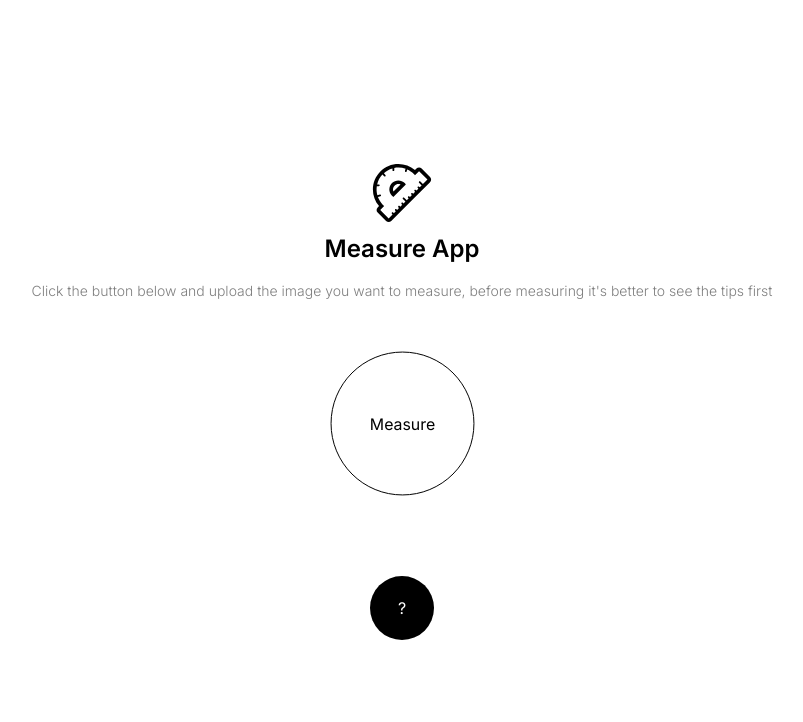
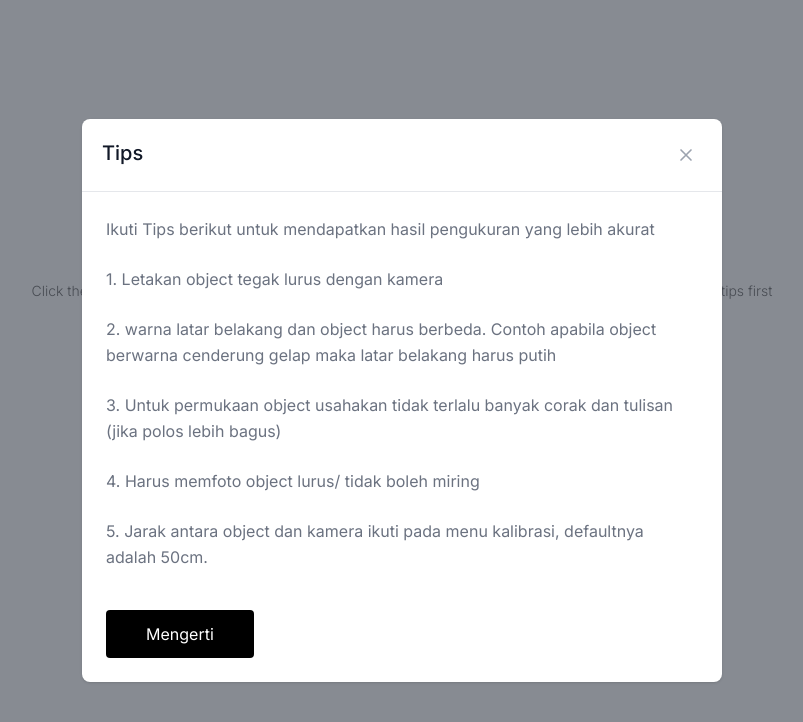
Before and after one commit to DafaZakhulhaq27/measure-app, a React (Create React App) app: page / in a window 1280 px wide. Shown: the top 722 px of the page, without its empty margins (238-1041 px from the left). Built offline with nearby package versions, Linux system fonts and the light colour scheme.

Commit message:
adjustment

```diff
--- a/package.json
+++ b/package.json
@@ -3,12 +3,14 @@
   "version": "0.1.0",
   "private": true,
   "dependencies": {
+    "@heroicons/react": "^2.0.17",
     "@testing-library/jest-dom": "^5.16.5",
     "@testing-library/react": "^13.4.0",
     "@testing-library/user-event": "^13.5.0",
     "firebase": "^9.17.1",
     "flowbite": "^1.6.3",
     "flowbite-react": "^0.3.8",
+    "jspdf": "^2.5.1",
     "react": "^18.2.0",
     "react-dom": "^18.2.0",
     "react-scripts": "5.0.1",
@@ -39,6 +41,7 @@
     ]
   },
   "devDependencies": {
+    "@tailwindcss/forms": "^0.5.3",
     "tailwindcss": "^3.2.7"
   }
 }
--- a/src/App.js
+++ b/src/App.js
@@ -1,5 +1,6 @@
 import { Modal } from "flowbite-react";
-import { useState } from "react";
+import jsPDF from "jspdf";
+import { useEffect, useState } from "react";
 import UploadGallery from "./components/uploadGallery";
 import { storage } from "./config/firebase";
 import { ref, getDownloadURL, uploadBytesResumable } from "firebase/storage";
@@ -7,18 +8,113 @@ import Loading from "./components/loading";
 import UploadCamera from "./components/uploadCamera";
 import isMobile from "./config/isMobile";
 
+const A4_PAPER_DIMENSIONS = {
+  width: 210,
+  height: 297,
+};
+
+const A4_PAPER_RATIO = A4_PAPER_DIMENSIONS.width / A4_PAPER_DIMENSIONS.height;
+
+{
+  /* <option value={0.06}>18</option>
+<option value={0.055}>19</option>
+<option value={0.05}>20</option>
+<option value={0.045}>21</option>
+<option value={0.04}>22</option>
+<option value={0.035}>23</option>
+<option value={0.03}>24</option> */
+}
+
+const convertDistance = (v) => {
+  switch (v) {
+    case "0.07":
+      return "16";
+    case "0.065":
+      return "17";
+    case "0.06":
+      return "18";
+    case "0.055":
+      return "19";
+    case "0.05":
+      return "20";
+    case "0.045":
+      return "21";
+    case "0.04":
+      return "22";
+    case "0.035":
+      return "23";
+    case "0.03":
+      return "24";
+    default:
+      return "0";
+  }
+};
+
 function App() {
+  // modal
   const [modalOpenTips, setModalOpenTips] = useState(false);
+  const [modalOpenSetting, setModalOpenSetting] = useState(false);
   const [modalOpenMeasure, setModalOpenMeasure] = useState(false);
+
   const [isLoadingUpload, setIsLoadingUpload] = useState(false);
   const [isLoadingMeasure, setIsLoadingMeasure] = useState(false);
   const [measuredImage, setMeasuredImage] = useState("");
 
+  // dark theme
+  const [isDark, setIsDark] = useState(false);
+
+  // calibration
+  const [distance, setDistance] = useState("0.04");
+
+  useEffect(() => {
+    setModalOpenTips(true);
+  }, []);
+
+  const imageDimensionsOnA4 = (dimensions) => {
+    const isLandscapeImage = dimensions.width >= dimensions.height;
+
+    // If the image is in landscape, the full width of A4 is used.
+    if (isLandscapeImage) {
+      return {
+        width: A4_PAPER_DIMENSIONS.width,
+        height:
+          A4_PAPER_DIMENSIONS.width / (dimensions.width / dimensions.height),
+      };
+    }
+
+    // If the image is in portrait and the full height of A4 would skew
+    // the image ratio, we scale the image dimensions.
+    const imageRatio = dimensions.width / dimensions.height;
+    if (imageRatio > A4_PAPER_RATIO) {
+      const imageScaleFactor =
+        (A4_PAPER_RATIO * dimensions.height) / dimensions.width;
+
+      const scaledImageHeight = A4_PAPER_DIMENSIONS.height * imageScaleFactor;
+
+      return {
+        height: scaledImageHeight,
+        width: scaledImageHeight * imageRatio,
+      };
+    }
+
+    // The full height of A4 can be used without skewing the image ratio.
+    return {
+      width:
+        A4_PAPER_DIMENSIONS.height / (dimensions.height / dimensions.width),
+      height: A4_PAPER_DIMENSIONS.height,
+    };
+  };
+
   const handleUpload = (file) => {
     setModalOpenMeasure(false);
-    console.log(file, "halo");
 
     if (!file) return;
+
+    if (file.type !== "image/jpeg") {
+      alert("hanya menerima format gambar Jpeg/Jpg");
+      return;
+    }
+
     setIsLoadingUpload(true);
     const storageRef = ref(storage, `${file.name}`);
     const uploadTask = uploadBytesResumable(storageRef, file);
@@ -40,6 +136,7 @@ function App() {
 
           var raw = JSON.stringify({
             url_image: downloadURL,
+            calibration: parseFloat(distance),
           });
 
           var requestOptions = {
@@ -49,10 +146,7 @@ function App() {
             redirect: "follow",
           };
 
-          fetch(
-            "http://dafazakhulhaq.pythonanywhere.com/analize_image",
-            requestOptions
-          )
+          fetch("http://127.0.0.1:5000/analize_image", requestOptions)
             .then((response) => response.json())
             .then((result) => setMeasuredImage(result.file))
             .catch((error) => console.log("error", error))
@@ -60,6 +154,61 @@ function App() {
         });
       }
     );
+  };
+
+  const downloadImagetoPDF = () => {
+    const doc = new jsPDF();
+    doc.deletePage(1);
+
+    var myHeaders = new Headers();
+    myHeaders.append("Content-Type", "application/json");
+
+    var raw = JSON.stringify({
+      file_name: measuredImage,
+    });
+
+    var requestOptions = {
+      method: "POST",
+      headers: myHeaders,
+      body: raw,
+      redirect: "follow",
+    };
+
+    fetch("http://127.0.0.1:5000/download_image", requestOptions)
+      .then((response) => response.blob())
+      .then((blob) => {
+        var file = window.URL.createObjectURL(blob);
+        var file_object = new File([blob], "image.jpg", {
+          type: "application/jpeg",
+        });
+
+        const imageDimensions = imageDimensionsOnA4({
+          width: file.width,
+          height: file.height,
+        });
+
+        doc.addPage();
+        doc.addImage(
+          file,
+          "image/jpeg",
+          // Images are vertically and horizontally centered on the page.
+          0,
+          0,
+          200,
+          200
+        );
+
+        const pdfURL = doc.output("bloburl");
+        window.open(pdfURL, "_blank");
+
+        // var a = document.createElement("a");
+        // a.href = file;
+        // a.download = "measured_image.jpg";
+        // document.body.appendChild(a);
+        // a.click();
+        // a.remove();
+      })
+      .catch((error) => console.log("error", error));
   };
 
   const downloadImage = () => {
@@ -77,10 +226,7 @@ function App() {
       redirect: "follow",
     };
 
-    fetch(
-      "http://dafazakhulhaq.pythonanywhere.com/download_image",
-      requestOptions
-    )
+    fetch("http://127.0.0.1:5000/download_image", requestOptions)
       .then((response) => response.blob())
       .then((blob) => {
         var file = window.URL.createObjectURL(blob);
@@ -95,13 +241,18 @@ function App() {
   };
 
   return (
+    <div className={isDark ? "bg-black text-white" : "bg-white text-black"}>
       <div className="container mx-auto h-screen w-full flex justify-center items-center flex-col">
-      <img src="assets/img/ruller.svg" alt="icon" className="w-16" />
+        <img
+          src={`/assets/img/ruller${isDark ? "-white" : ""}.svg`}
+          alt="icon"
+          className="w-16"
+        />
         <h1 className="mt-2 font-semibold text-2xl">Measure App</h1>
         {isLoadingUpload ? (
-        <Loading type="Uploading" />
+          <Loading type="Uploading" isDark={isDark} />
         ) : isLoadingMeasure ? (
-        <Loading type="Measuring" />
+          <Loading type="Measuring" isDark={isDark} />
         ) : (
           <>
             {measuredImage ? (
@@ -111,14 +262,23 @@ function App() {
                   height={400}
                   width={300}
                   className="p-3 mt-5 border-solid border-2 border-black"
-                src={`https://dafazakhulhaq.pythonanywhere.com/static/images/${measuredImage}`}
+                  src={`http://127.0.0.1:5000/static/images/${measuredImage}`}
                   alt="measured image"
                 />
+
+                <p>With Calibration : {convertDistance(distance)} px/cm</p>
+
                 <button
                   onClick={() => downloadImage()}
                   className="mt-5 px-10 rounded py-3 bg-black text-white flex justify-center items-center cursor-pointer"
                 >
                   Download
+                </button>
+                <button
+                  onClick={() => downloadImagetoPDF()}
+                  className="mt-5 px-10 rounded py-3 bg-orange-800	 text-white flex justify-center items-center cursor-pointer"
+                >
+                  Generate PDF
                 </button>
                 <button
                   onClick={() => window.location.reload()}
@@ -130,21 +290,86 @@ function App() {
             ) : (
               <>
                 <p className="mt-4 font-light text-sm opacity-50 text-center px-4">
-                Click the button below and upload the image you want to measure,
-                before measuring it's better to see the tips first
+                  Click the button below and upload the image you want to
+                  measure, before measuring it's better to see the tips first
                 </p>
                 <div
-                className="blob cursor-pointer"
+                  className={`${isDark ? "blob-dark" : "blob"} cursor-pointer`}
                   onClick={() => setModalOpenMeasure(true)}
                 >
-                <p className="font-normal text-base">Measure</p>
+                  <p className={`font-normal text-base `}>Measure</p>
                 </div>
+                <div className="flex flex-row gap-5">
                   <button
                     onClick={() => setModalOpenTips(true)}
-                className="mt-20 w-16 h-16 rounded-full bg-black text-white flex justify-center items-center cursor-pointer"
+                    className={`mt-20 w-16 h-16 rounded-full bg-black text-white border ${
+                      isDark ? "border-white " : "  "
+                    }flex justify-center items-center cursor-pointer`}
                   >
                     ?
                   </button>
+                  <button
+                    onClick={() => setIsDark(!isDark)}
+                    className={`mt-20 w-16 h-16 rounded-full ${
+                      isDark
+                        ? "bg-black text-white border-white"
+                        : "bg-white text-black border-black"
+                    } border flex justify-center items-center cursor-pointer`}
+                  >
+                    {isDark ? (
+                      <svg
+                        xmlns="http://www.w3.org/2000/svg"
+                        fill="none"
+                        viewBox="0 0 24 24"
+                        strokeWidth={1.5}
+                        stroke="currentColor"
+                        className="w-6 h-6"
+                      >
+                        <path
+                          strokeLinecap="round"
+                          strokeLinejoin="round"
+                          d="M21.752 15.002A9.718 9.718 0 0118 15.75c-5.385 0-9.75-4.365-9.75-9.75 0-1.33.266-2.597.748-3.752A9.753 9.753 0 003 11.25C3 16.635 7.365 21 12.75 21a9.753 9.753 0 009.002-5.998z"
+                        />
+                      </svg>
+                    ) : (
+                      <svg
+                        xmlns="http://www.w3.org/2000/svg"
+                        fill="none"
+                        viewBox="0 0 24 24"
+                        strokeWidth={1.5}
+                        stroke="currentColor"
+                        className="w-6 h-6"
+                      >
+                        <path
+                          strokeLinecap="round"
+                          strokeLinejoin="round"
+                          d="M12 3v2.25m6.364.386l-1.591 1.591M21 12h-2.25m-.386 6.364l-1.591-1.591M12 18.75V21m-4.773-4.227l-1.591 1.591M5.25 12H3m4.227-4.773L5.636 5.636M15.75 12a3.75 3.75 0 11-7.5 0 3.75 3.75 0 017.5 0z"
+                        />
+                      </svg>
+                    )}
+                  </button>
+                  <button
+                    onClick={() => setModalOpenSetting(true)}
+                    className={`mt-20 w-16 h-16 rounded-full bg-black text-white border ${
+                      isDark ? "border-white " : "  "
+                    }flex justify-center items-center cursor-pointer`}
+                  >
+                    <svg
+                      xmlns="http://www.w3.org/2000/svg"
+                      fill="none"
+                      viewBox="0 0 24 24"
+                      strokeWidth={1.5}
+                      stroke="currentColor"
+                      className="w-6 h-6"
+                    >
+                      <path
+                        strokeLinecap="round"
+                        strokeLinejoin="round"
+                        d="M10.5 6h9.75M10.5 6a1.5 1.5 0 11-3 0m3 0a1.5 1.5 0 10-3 0M3.75 6H7.5m3 12h9.75m-9.75 0a1.5 1.5 0 01-3 0m3 0a1.5 1.5 0 00-3 0m-3.75 0H7.5m9-6h3.75m-3.75 0a1.5 1.5 0 01-3 0m3 0a1.5 1.5 0 00-3 0m-9.75 0h9.75"
+                      />
+                    </svg>
+                  </button>
+                </div>
               </>
             )}
           </>
@@ -163,6 +388,37 @@ function App() {
         </Modal>
 
         <Modal
+          position="center"
+          show={modalOpenSetting}
+          dismissible
+          onClose={() => setModalOpenSetting(false)}
+        >
+          <Modal.Header>Setting</Modal.Header>
+          <Modal.Body>
+            <label htmlFor="distance" className="mr-4">
+              Callibration
+            </label>
+            <select
+              class="form-select px-4 py-3 rounded-full"
+              id="distance"
+              defaultValue={0.04}
+              onChange={(e) => setDistance(e.target.value)}
+            >
+              <option value={0.07}>16</option>
+              <option value={0.065}>17</option>
+              <option value={0.06}>18</option>
+              <option value={0.055}>19</option>
+              <option value={0.05}>20</option>
+              <option value={0.045}>21</option>
+              <option value={0.04}>22</option>
+              <option value={0.035}>23</option>
+              <option value={0.03}>24</option>
+            </select>
+            <span className="ml-4">px/cm</span>
+          </Modal.Body>
+        </Modal>
+
+        <Modal
           show={modalOpenTips}
           onClose={() => setModalOpenTips(false)}
           dismissible
@@ -171,31 +427,37 @@ function App() {
           <Modal.Body>
             <div className="space-y-6">
               <p className="text-base leading-relaxed text-gray-500 dark:text-gray-400">
-              With less than a month to go before the European Union enacts new
-              consumer privacy laws for its citizens, companies around the world
-              are updating their terms of service agreements to comply.
+                Ikuti Tips berikut untuk mendapatkan hasil pengukuran yang lebih
+                akurat
               </p>
               <p className="text-base leading-relaxed text-gray-500 dark:text-gray-400">
-              The European Union’s General Data Protection Regulation (G.D.P.R.)
-              goes into effect on May 25 and is meant to ensure a common set of
-              data rights in the European Union. It requires organizations to
-              notify users as soon as possible of high-risk data breaches that
-              could personally affect them.
+                1. Letakan object tegak lurus dengan kamera
               </p>
               <p className="text-base leading-relaxed text-gray-500 dark:text-gray-400">
-              With less than a month to go before the European Union enacts new
-              consumer privacy laws for its citizens, companies around the world
-              are updating their terms of service agreements to comply.
+                2. warna latar belakang dan object harus berbeda. Contoh apabila
+                object berwarna cenderung gelap maka latar belakang harus putih
+              </p>
+              <p className="text-base leading-relaxed text-gray-500 dark:text-gray-400">
+                3. Untuk permukaan object usahakan tidak terlalu banyak corak
+                dan tulisan (jika polos lebih bagus)
+              </p>
+              <p className="text-base leading-relaxed text-gray-500 dark:text-gray-400">
+                4. Harus memfoto object lurus/ tidak boleh miring
+              </p>
+              <p className="text-base leading-relaxed text-gray-500 dark:text-gray-400">
+                5. Jarak antara object dan kamera ikuti pada menu kalibrasi,
+                defaultnya adalah 50cm.
               </p>
             </div>
             <button
               onClick={() => setModalOpenTips(false)}
               className="mt-10 px-10 rounded py-3 bg-black text-white flex justify-center items-center cursor-pointer"
             >
-            Understand
+              Mengerti
             </button>
           </Modal.Body>
         </Modal>
+      </div>
     </div>
   );
 }
--- a/src/components/loading.js
+++ b/src/components/loading.js
@@ -1,6 +1,6 @@
 import React from "react";
 
-const Loading = ({ type }) => {
+const Loading = ({ type, isDark }) => {
   const isUpload = type === "Uploading";
 
   return (
@@ -25,7 +25,7 @@ const Loading = ({ type }) => {
       </svg>
       <p
         className={`mt-3 font-semibold ${
-          isUpload ? "text-black" : "text-green-500"
+          isDark ? "text-white" : isUpload ? "text-black" : "text-green-500"
         }`}
       >
         {type} ...
--- a/src/styles/index.css
+++ b/src/styles/index.css
@@ -24,6 +24,26 @@
   color: white;
 }
 
+.blob-dark {
+  display: flex;
+  justify-content: center;
+  align-items: center;
+  margin-top: 50px;
+  background: black;
+  border-radius: 50%;
+  height: 145px;
+  width: 145px;
+  border: 1px solid white;
+  box-shadow: 0 0 0 0 white;
+  transform: scale(1);
+  animation: pulse-dark 2s infinite;
+}
+
+.blob-dark:hover {
+  background: white;
+  color: black;
+}
+
 @keyframes pulse {
   0% {
     transform: scale(0.95);
@@ -41,6 +61,23 @@
   }
 }
 
+@keyframes pulse-dark {
+  0% {
+    transform: scale(0.95);
+    box-shadow: 0 0 0 0 rgba(255, 255, 255, 0.7);
+  }
+
+  70% {
+    transform: scale(1);
+    box-shadow: 0 0 0 10px rgba(255, 255, 255, 0);
+  }
+
+  100% {
+    transform: scale(0.95);
+    box-shadow: 0 0 0 0 rgba(255, 255, 255, 0);
+  }
+}
+
 .h-modal {
   height: 100vh !important;
 }
--- a/tailwind.config.js
+++ b/tailwind.config.js
@@ -10,5 +10,5 @@ module.exports = {
     },
     extend: {},
   },
-  plugins: [require("flowbite/plugin")],
+  plugins: [require("flowbite/plugin"), require("@tailwindcss/forms")],
 };
```
Also changed, not shown: public/assets/img/ruller-white.svg (added), 1 other file (tests, documents, lock files or other folders). Lines whose indentation alone changed are shown as unchanged.
